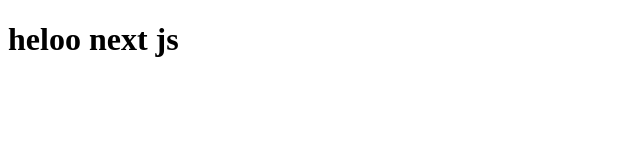
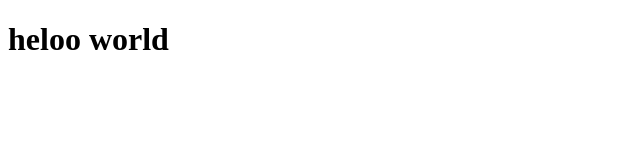
Before and after one commit to shreedharniki/next-js, a Next.js app: page / in a window 1280 px wide. Shown: the top 160 px of the page, without its empty margins (0-640 px from the left). Built offline with nearby package versions, Linux system fonts and the light colour scheme.

Commit message:
hello world

```diff
--- a/app/page.js
+++ b/app/page.js
@@ -2,6 +2,6 @@
 
 export default function Home() {
   return (
-   <h1>heloo next js</h1>
+   <h1>heloo world</h1>
   );
 }
```
